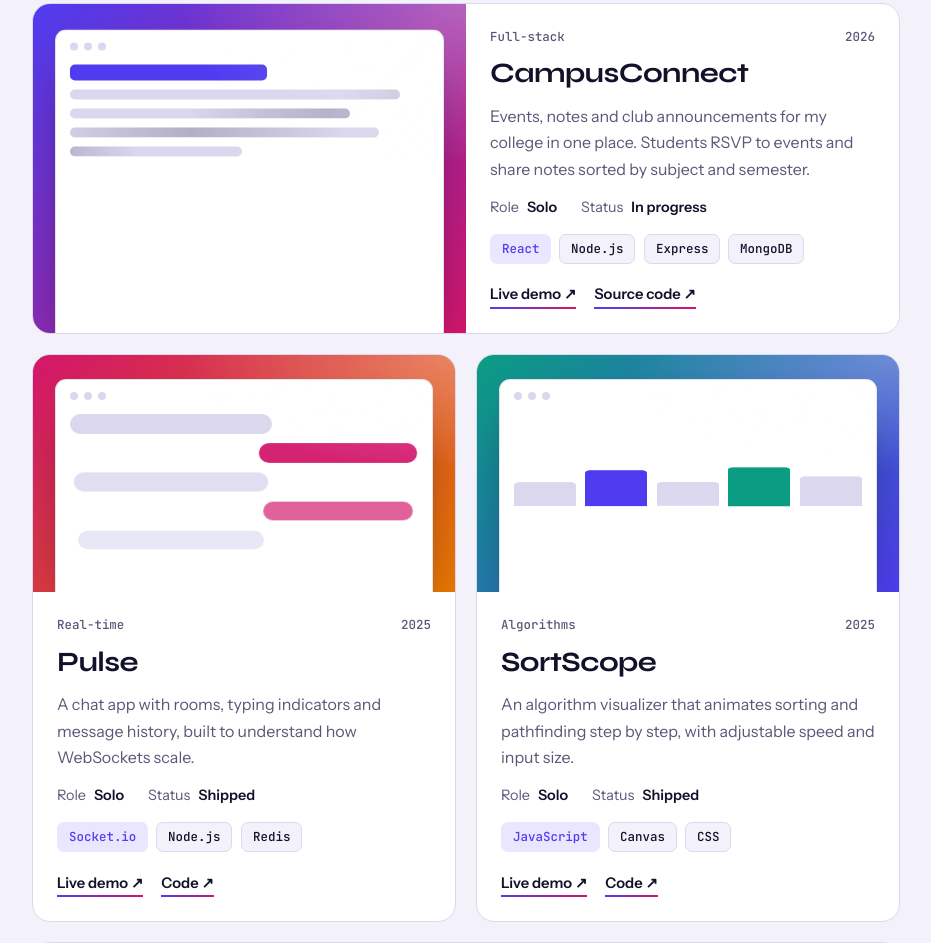
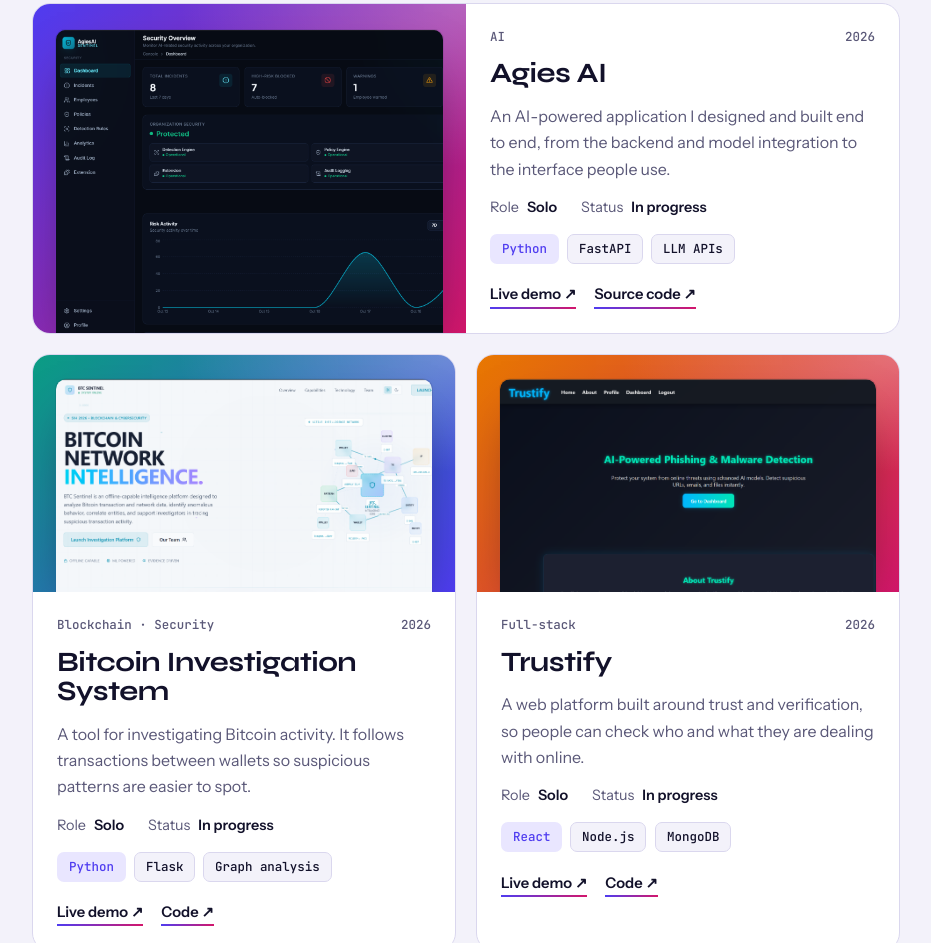
Before and after one commit to shivam123yadav/portfolio, a website: page index.html in a window 1280 px wide. Shown: the part 1857-2800 px from the top of the page, without its empty margins (316-1247 px from the left). Drawn offline with Linux system fonts and the light colour scheme.

Commit message:
Add project screenshots and update projects section

```diff
--- a/index.html
+++ b/index.html
@@ -409,6 +409,17 @@ section h2{font-size:clamp(2rem,4.6vw,3.3rem);font-weight:700;margin-bottom:26px
 .s4 .bars b{height:auto;aspect-ratio:1;border-radius:6px;animation:twinkle 2.4s ease-in-out infinite;animation-delay:var(--d)}
 .s4 .bars b:nth-child(odd){background:var(--a3)}
 @keyframes twinkle{0%,100%{opacity:.35}50%{opacity:1}}
+
+/* real project screenshots: drop files into the images folder; the animated placeholder shows until they load */
+.shot img{
+  position:absolute;inset:22px 22px 0;width:calc(100% - 44px);height:calc(100% - 22px);
+  object-fit:cover;object-position:top left;display:block;z-index:1;
+  border:1px solid color-mix(in srgb,var(--fg) 12%,transparent);border-bottom:0;border-radius:11px 11px 0 0;
+  box-shadow:0 24px 50px -20px rgba(0,0,0,.5);
+  transform:translateY(var(--py,0px));transition:transform .5s cubic-bezier(.2,.8,.2,1);
+}
+.card:hover .shot img{transform:translateY(calc(var(--py,0px) - 6px))}
+.shot.has-img .win{display:none}
 @media (max-width:700px){
   .projects{grid-template-columns:minmax(0,1fr)}
   .card.feature{grid-template-columns:minmax(0,1fr)}
@@ -527,7 +538,7 @@ footer{
       <aside class="now" aria-label="What I am doing now">
         <header><span>~/now</span><span>updated Oct 2026</span></header>
         <dl>
-          <dt>building</dt><dd>CampusConnect v2</dd>
+          <dt>building</dt><dd>Agies AI</dd>
           <dt>learning</dt><dd>System design, Docker</dd>
           <dt>practicing</dt><dd>DSA in C++, daily</dd>
           <dt>reading</dt><dd>Designing Data-Intensive Applications</dd>
@@ -535,7 +546,7 @@ footer{
         </dl>
       </aside>
       <ul class="stats rv">
-        <li><b data-count="4">4</b><span>projects shipped</span></li>
+        <li><b data-count="3">3</b><span>projects built</span></li>
         <li><b data-count="12" data-suffix="+">12+</b><span>technologies used</span></li>
         <li><b data-count="300" data-suffix="+">300+</b><span>DSA problems solved</span></li>
         <li><b>5<small>/8</small></b><span>semester in progress</span></li>
@@ -572,13 +583,13 @@ footer{
 
           <div class="cell wide rv">
             <article class="card feature">
-              <div class="shot s1" aria-hidden="true"><div class="win"><div class="dots"><i></i><i></i><i></i></div><div class="bars"><b></b><b></b><b></b><b></b><b></b></div></div></div>
+              <div class="shot s1"><div class="win" aria-hidden="true"><div class="dots"><i></i><i></i><i></i></div><div class="bars"><b></b><b></b><b></b><b></b><b></b></div></div><img src="images/agies-ai.png" alt="Agies AI screenshot" loading="lazy" onload="this.parentNode.classList.add('has-img')" onerror="this.remove()"></div>
               <div class="body">
-                <div class="meta"><span>Full-stack</span><span>2026</span></div>
-                <h3>CampusConnect</h3>
-                <p>Events, notes and club announcements for my college in one place. Students RSVP to events and share notes sorted by subject and semester.</p>
+                <div class="meta"><span>AI</span><span>2026</span></div>
+                <h3>Agies AI</h3>
+                <p>An AI-powered application I designed and built end to end, from the backend and model integration to the interface people use.</p>
                 <dl class="kv"><div><dt>Role</dt><dd>Solo</dd></div><div><dt>Status</dt><dd>In progress</dd></div></dl>
-                <ul class="chips"><li class="chip hot">React</li><li class="chip">Node.js</li><li class="chip">Express</li><li class="chip">MongoDB</li></ul>
+                <ul class="chips"><li class="chip hot">Python</li><li class="chip">FastAPI</li><li class="chip">LLM APIs</li></ul>
                 <div class="links"><a class="lnk" href="https://github.com/" target="_blank" rel="noopener">Live demo ↗</a><a class="lnk" href="https://github.com/" target="_blank" rel="noopener">Source code ↗</a></div>
               </div>
             </article>
@@ -586,13 +597,13 @@ footer{
 
           <div class="cell rv" style="--d:80ms">
             <article class="card">
-              <div class="shot s2" aria-hidden="true"><div class="win"><div class="dots"><i></i><i></i><i></i></div><div class="bars"><b></b><b></b><b></b><b></b><b></b></div></div></div>
+              <div class="shot s3"><div class="win" aria-hidden="true"><div class="dots"><i></i><i></i><i></i></div><div class="bars"><b></b><b></b><b></b><b></b><b></b></div></div><img src="images/bitcoin-investigation.png" alt="Bitcoin Investigation System screenshot" loading="lazy" onload="this.parentNode.classList.add('has-img')" onerror="this.remove()"></div>
               <div class="body">
-                <div class="meta"><span>Real-time</span><span>2025</span></div>
-                <h3>Pulse</h3>
-                <p>A chat app with rooms, typing indicators and message history, built to understand how WebSockets scale.</p>
-                <dl class="kv"><div><dt>Role</dt><dd>Solo</dd></div><div><dt>Status</dt><dd>Shipped</dd></div></dl>
-                <ul class="chips"><li class="chip hot">Socket.io</li><li class="chip">Node.js</li><li class="chip">Redis</li></ul>
+                <div class="meta"><span>Blockchain · Security</span><span>2026</span></div>
+                <h3>Bitcoin Investigation System</h3>
+                <p>A tool for investigating Bitcoin activity. It follows transactions between wallets so suspicious patterns are easier to spot.</p>
+                <dl class="kv"><div><dt>Role</dt><dd>Solo</dd></div><div><dt>Status</dt><dd>In progress</dd></div></dl>
+                <ul class="chips"><li class="chip hot">Python</li><li class="chip">Flask</li><li class="chip">Graph analysis</li></ul>
                 <div class="links"><a class="lnk" href="https://github.com/" target="_blank" rel="noopener">Live demo ↗</a><a class="lnk" href="https://github.com/" target="_blank" rel="noopener">Code ↗</a></div>
               </div>
             </article>
@@ -600,28 +611,14 @@ footer{
 
           <div class="cell rv" style="--d:160ms">
             <article class="card">
-              <div class="shot s3" aria-hidden="true"><div class="win"><div class="dots"><i></i><i></i><i></i></div><div class="bars"><b></b><b></b><b></b><b></b><b></b></div></div></div>
+              <div class="shot s4"><div class="win" aria-hidden="true"><div class="dots"><i></i><i></i><i></i></div><div class="bars"><b></b><b></b><b></b><b></b><b></b></div></div><img src="images/trustify.png" alt="Trustify screenshot" loading="lazy" onload="this.parentNode.classList.add('has-img')" onerror="this.remove()"></div>
               <div class="body">
-                <div class="meta"><span>Algorithms</span><span>2025</span></div>
-                <h3>SortScope</h3>
-                <p>An algorithm visualizer that animates sorting and pathfinding step by step, with adjustable speed and input size.</p>
-                <dl class="kv"><div><dt>Role</dt><dd>Solo</dd></div><div><dt>Status</dt><dd>Shipped</dd></div></dl>
-                <ul class="chips"><li class="chip hot">JavaScript</li><li class="chip">Canvas</li><li class="chip">CSS</li></ul>
+                <div class="meta"><span>Full-stack</span><span>2026</span></div>
+                <h3>Trustify</h3>
+                <p>A web platform built around trust and verification, so people can check who and what they are dealing with online.</p>
+                <dl class="kv"><div><dt>Role</dt><dd>Solo</dd></div><div><dt>Status</dt><dd>In progress</dd></div></dl>
+                <ul class="chips"><li class="chip hot">React</li><li class="chip">Node.js</li><li class="chip">MongoDB</li></ul>
                 <div class="links"><a class="lnk" href="https://github.com/" target="_blank" rel="noopener">Live demo ↗</a><a class="lnk" href="https://github.com/" target="_blank" rel="noopener">Code ↗</a></div>
-              </div>
-            </article>
-          </div>
-
-          <div class="cell wide rv">
-            <article class="card feature">
-              <div class="shot s4" aria-hidden="true"><div class="win"><div class="dots"><i></i><i></i><i></i></div><div class="bars"><b></b><b></b><b></b><b></b><b></b></div></div></div>
-              <div class="body">
-                <div class="meta"><span>Data</span><span>2024</span></div>
-                <h3>Budgetly</h3>
-                <p>An expense tracker for students that groups spending by category and charts each month against a budget.</p>
-                <dl class="kv"><div><dt>Role</dt><dd>Team of 3</dd></div><div><dt>Status</dt><dd>Prototype</dd></div></dl>
-                <ul class="chips"><li class="chip hot">Python</li><li class="chip">Flask</li><li class="chip">SQLite</li><li class="chip">Chart.js</li></ul>
-                <div class="links"><a class="lnk" href="https://github.com/" target="_blank" rel="noopener">Code ↗</a></div>
               </div>
             </article>
           </div>
@@ -670,11 +667,11 @@ footer{
         <ol class="timeline">
           <li class="current">
             <span class="when">2026 · Year 3</span>
-            <div><h3>Building and interview prep</h3><p>Working on CampusConnect v2, learning system design, and practicing DSA every day while applying for internships.</p></div>
+            <div><h3>Building and interview prep</h3><p>Working on Agies AI, Bitcoin Investigation System and Trustify, learning system design, and practicing DSA every day while applying for internships.</p></div>
           </li>
           <li>
             <span class="when">2025 · Year 2</span>
-            <div><h3>First full-stack projects</h3><p>Studied data structures, DBMS and OS. Shipped Pulse and SortScope and took part in my first hackathon.</p></div>
+            <div><h3>First full-stack projects</h3><p>Studied data structures, DBMS and OS, and took part in my first hackathon.</p></div>
           </li>
           <li>
             <span class="when">2024 · Year 1</span>
```
Also changed, not shown: images/agies-ai.png (added), images/bitcoin-investigation.png (added), images/trustify.png (added).
